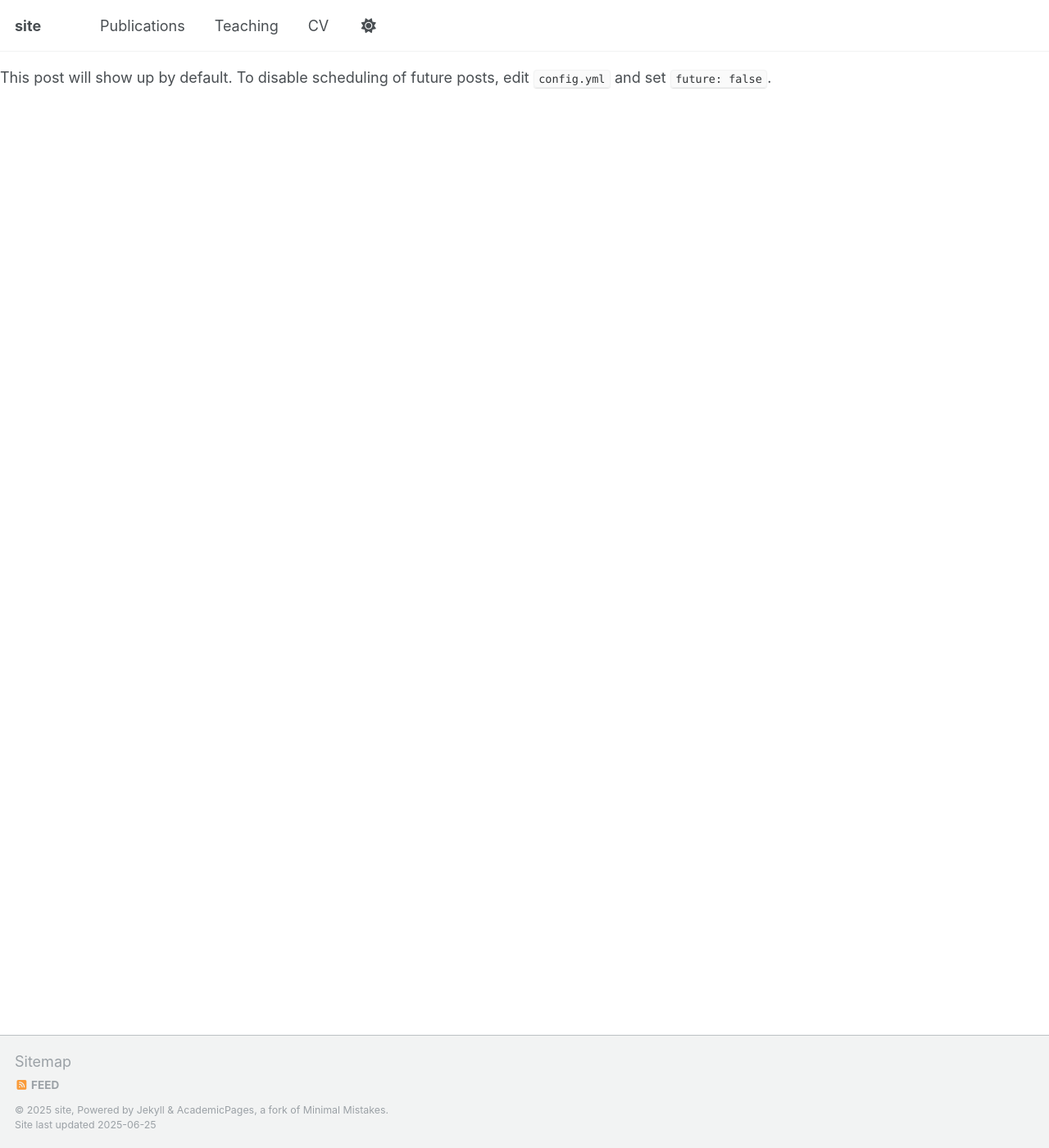
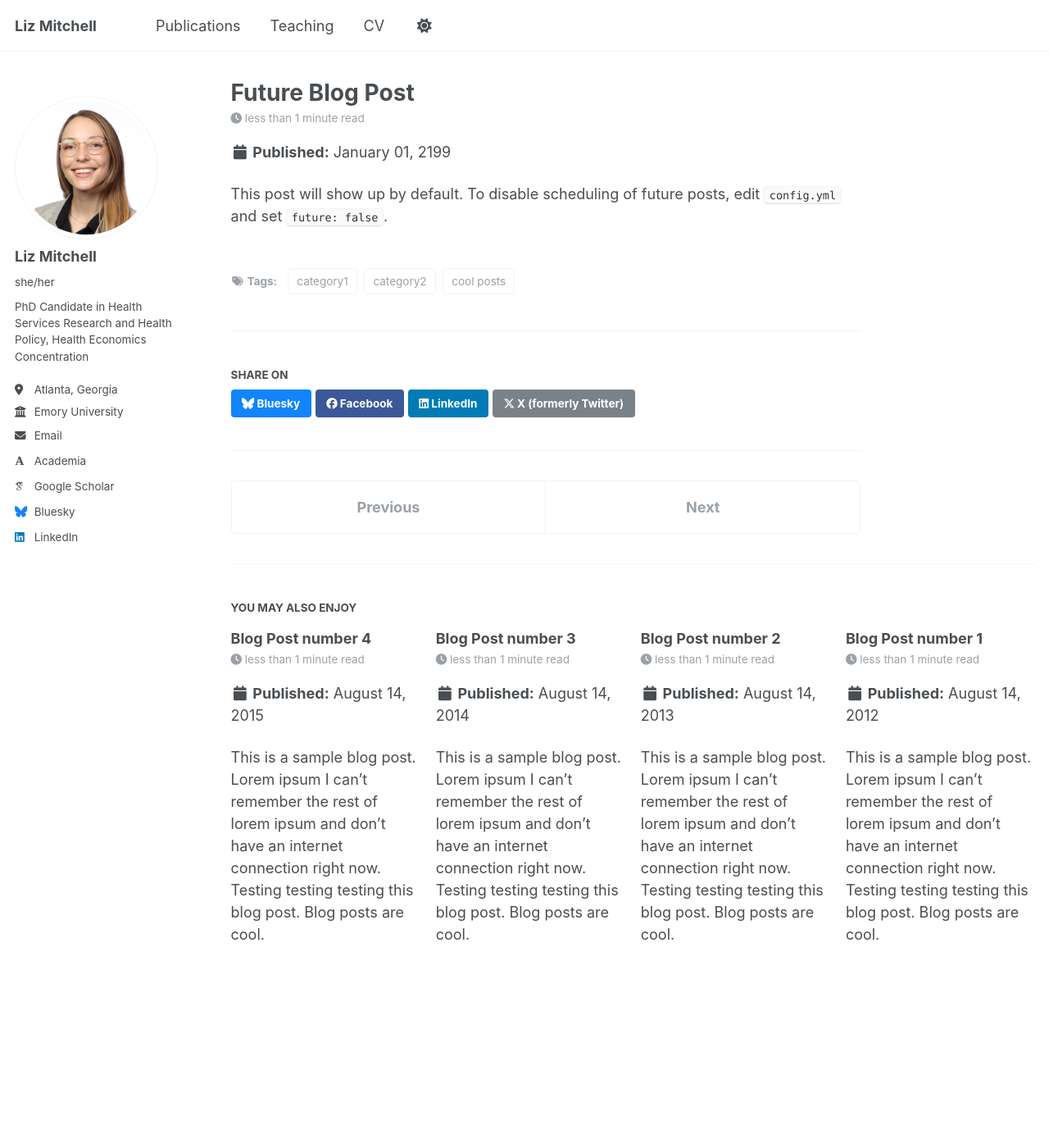
Before and after one commit to emitchell16/site, a Jekyll site: the page built from _posts/2199-01-01-future-post.md, in a window 1280 px wide and 1400 px high. Shown: the whole window at 82% size. Built offline with Jekyll 4.4.1, drawn with Linux system fonts in a browser that asks for light colours; some web fonts are replaced; our own code applies the rules of GitHub Pages for plain Markdown files; part of the change alters nothing that is shown; some of the changed text lies outside the part shown.

Commit message:
Update _config.yml

```diff
--- a/_config.yml
+++ b/_config.yml
@@ -1,4 +1,4 @@
-z# Welcome to Jekyll!
+# Welcome to Jekyll!
 #
 # This config file is meant for settings that affect your entire site, values
 # which you are expected to set up once and rarely need to edit after that.
@@ -15,7 +15,7 @@ name                     : &name "Liz Mitchell"
 description              : &description "PhD Candidate at Emory University Rollins School of Public Health"
 url                      : http://elizabeth-mitchell.com
 baseurl                  : ""
-repository               : "emitchell16/site"
+repository               : "emitchell16/site.github.io"
 
 # Site Author - The following control what appear as part of the author content on the side bar.
 #               If a field is blank the icon and link will not appear, otherwise it will be shown.
```
